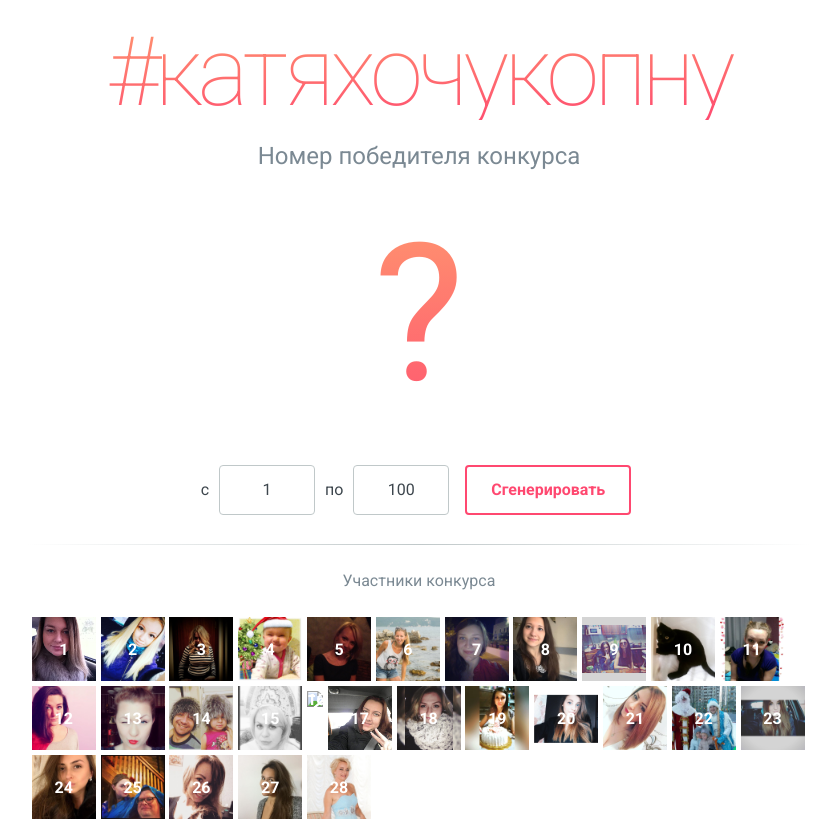
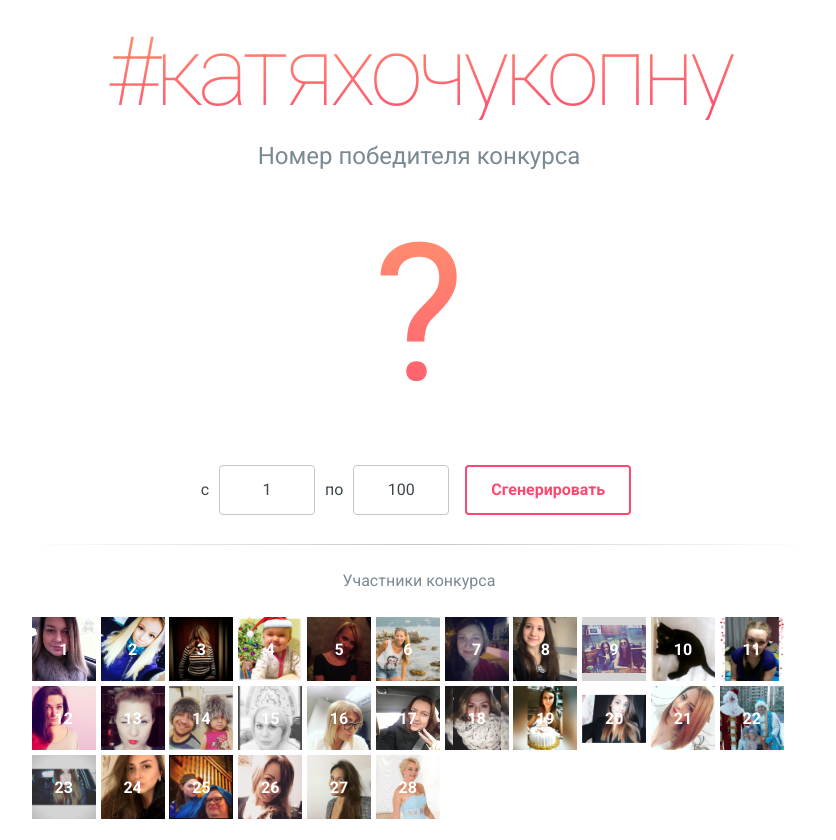
Before and after one commit to kateshine/kateshine.github.io, a plain HTML site: page katyahochukopnu/index.html in a window 1280 px wide. Shown: the whole page, without its empty margins (221-1057 px from the left). Drawn offline with nearby package versions, Linux system fonts and the light colour scheme.

Commit message:
fix img url

```diff
--- a/katyahochukopnu/index.html
+++ b/katyahochukopnu/index.html
@@ -51,7 +51,7 @@
       <div class="comp--elem"><a target="_blank" href="https://www.instagram.com/p/_ZCXOUuPMiJTCO0EEsQoHb0kinKm2NHd3dr-Q0/"><img class="comp--img" src="/img/13.jpg"/><span class="comp--img_hover-text">13</span></a></div>
       <div class="comp--elem"><a target="_blank" href="https://www.instagram.com/p/_W899nrt50/"><img class="comp--img" src="/img/14.jpg"/><span class="comp--img_hover-text">14</span></a></div>
       <div class="comp--elem"><a target="_blank" href="https://www.instagram.com/p/_ZihF0AQ5dP9Ggg-MeDgMeBojkqRVJhuhbZWg0/"><img class="comp--img" src="/img/15.jpg"/><span class="comp--img_hover-text">15</span></a></div>
-      <div class="comp--elem"><a target="_blank" href="https://www.instagram.com/p/_Zw4-SDDlD/"><img class="comp--img" src="i/mg/16.jpg"/><span class="comp--img_hover-text">16</span></a></div>
+      <div class="comp--elem"><a target="_blank" href="https://www.instagram.com/p/_Zw4-SDDlD/"><img class="comp--img" src="/img/16.jpg"/><span class="comp--img_hover-text">16</span></a></div>
       <div class="comp--elem"><a target="_blank" href="https://www.instagram.com/p/_ZfacjBaSq/"><img class="comp--img" src="/img/17.jpg"/><span class="comp--img_hover-text">17</span></a></div>
       <div class="comp--elem"><a target="_blank" href="https://www.instagram.com/p/_Kit89snmU/"><img class="comp--img" src="/img/18.jpg"/><span class="comp--img_hover-text">18</span></a></div>
       <div class="comp--elem"><a target="_blank" href="https://www.instagram.com/p/_a7oMtPL9L/"><img class="comp--img" src="/img/19.jpg"/><span class="comp--img_hover-text">19</span></a></div>
```
